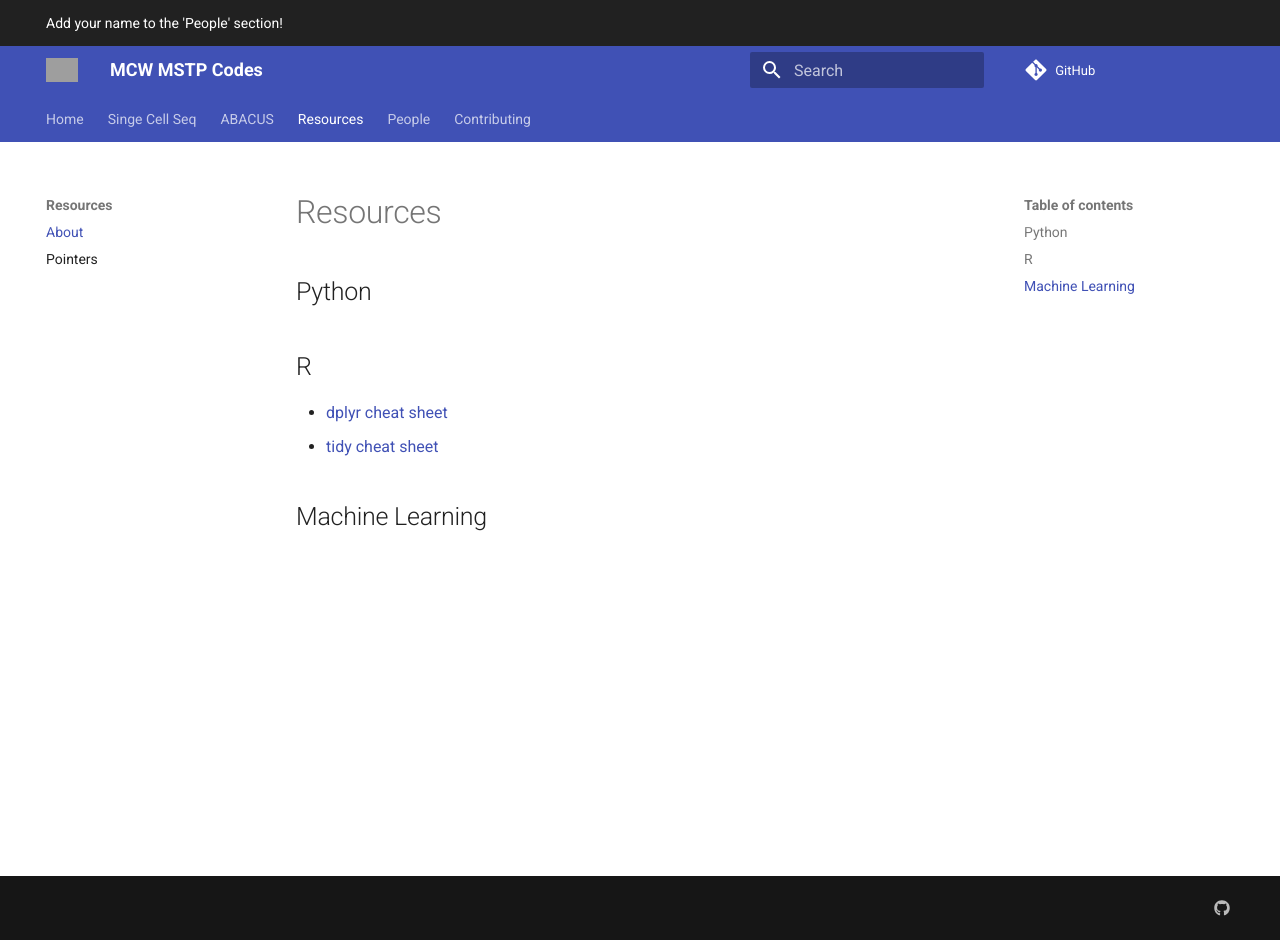
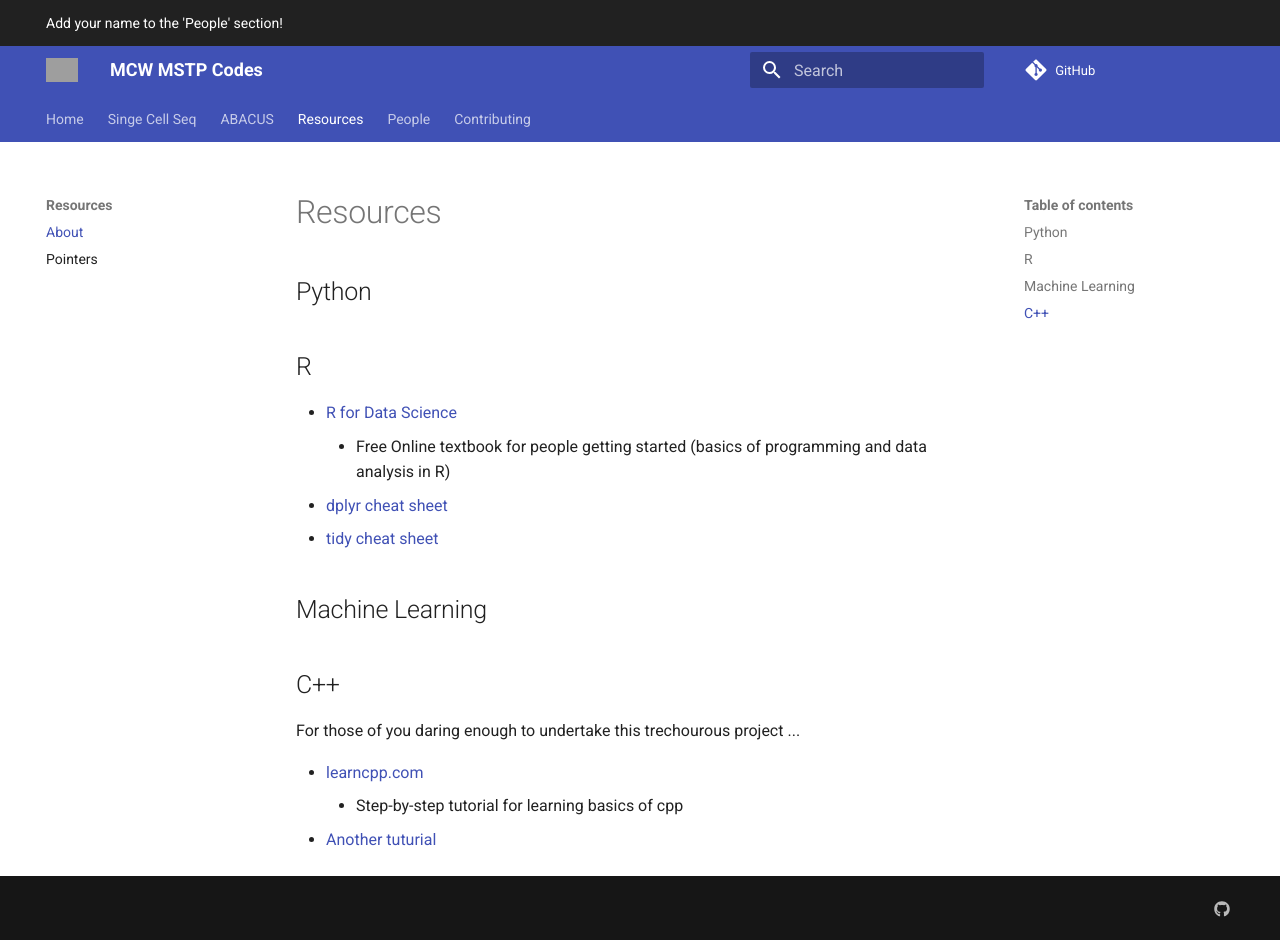
Before and after one commit to mcw-mstp/mcw-mstp.github.io, an MkDocs documentation site: the page built from docs/resources/resources.md, in a window 1280 px wide and 940 px high. Built offline with MkDocs 1.6.1 and Material for MkDocs 9.7.7, drawn with Linux system fonts in a browser that asks for light colours; comment, search, counter and statistics services are not loaded; grey boxes are pictures that could not be loaded.

Commit message:
Added a reference for R

```diff
--- a/docs/resources/resources.md
+++ b/docs/resources/resources.md
@@ -3,6 +3,15 @@
 ## Python
 
 ## R
+* [R for Data Science](https://r4ds.had.co.nz/)
+    - Free Online textbook for people getting started (basics of programming and data analysis in R)
 * [dplyr  cheat sheet](assets/data-transformation.pdf)
 * [tidy cheat sheet](assets/data-import.pdf)
 ## Machine Learning
+
+## C++
+For those of you daring enough to undertake this trechourous project ...
+
+* [learncpp.com](https://www.learncpp.com/)
+    - Step-by-step tutorial for learning basics of cpp
+* [Another tuturial](https://cplusplus.com/doc/tutorial/)
```
